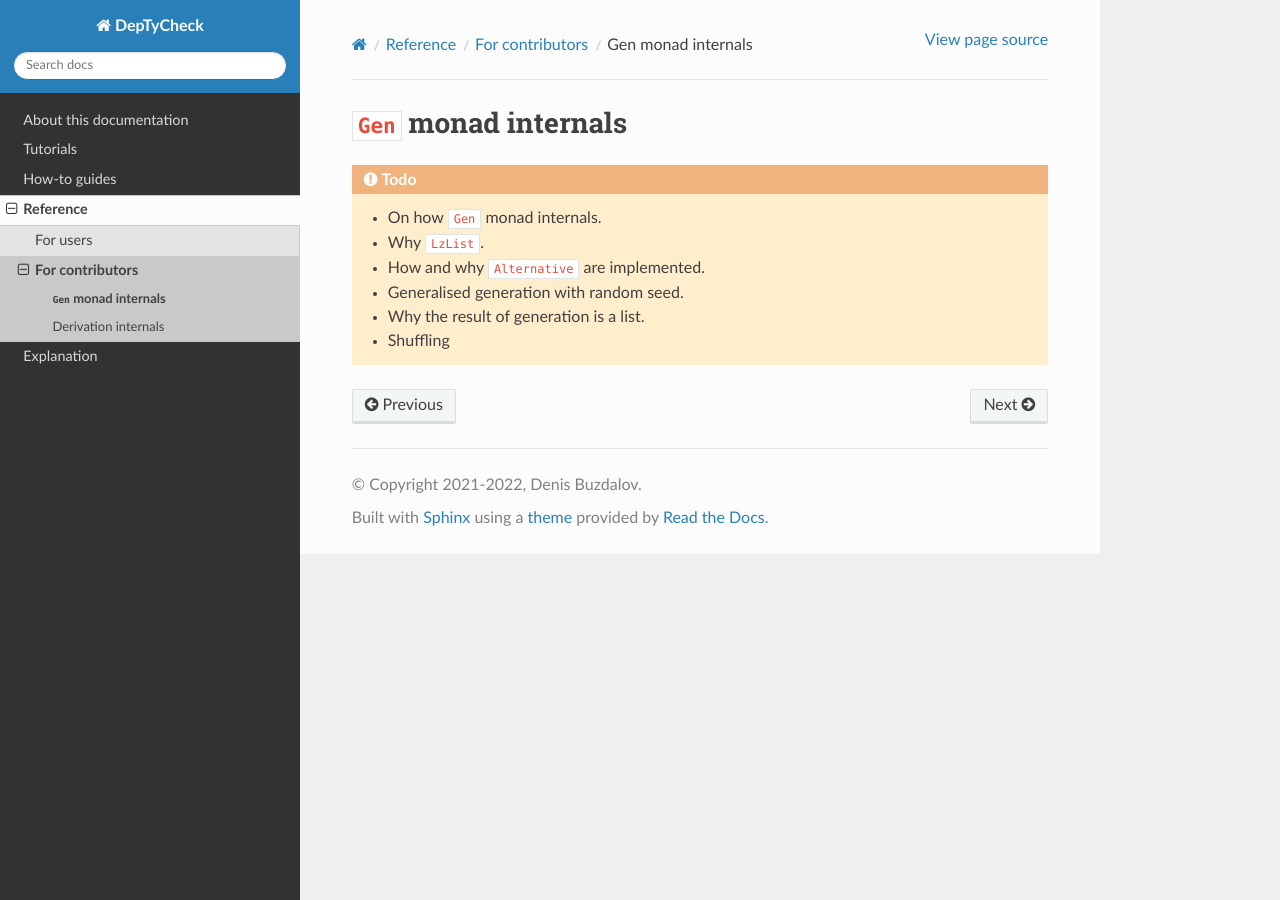
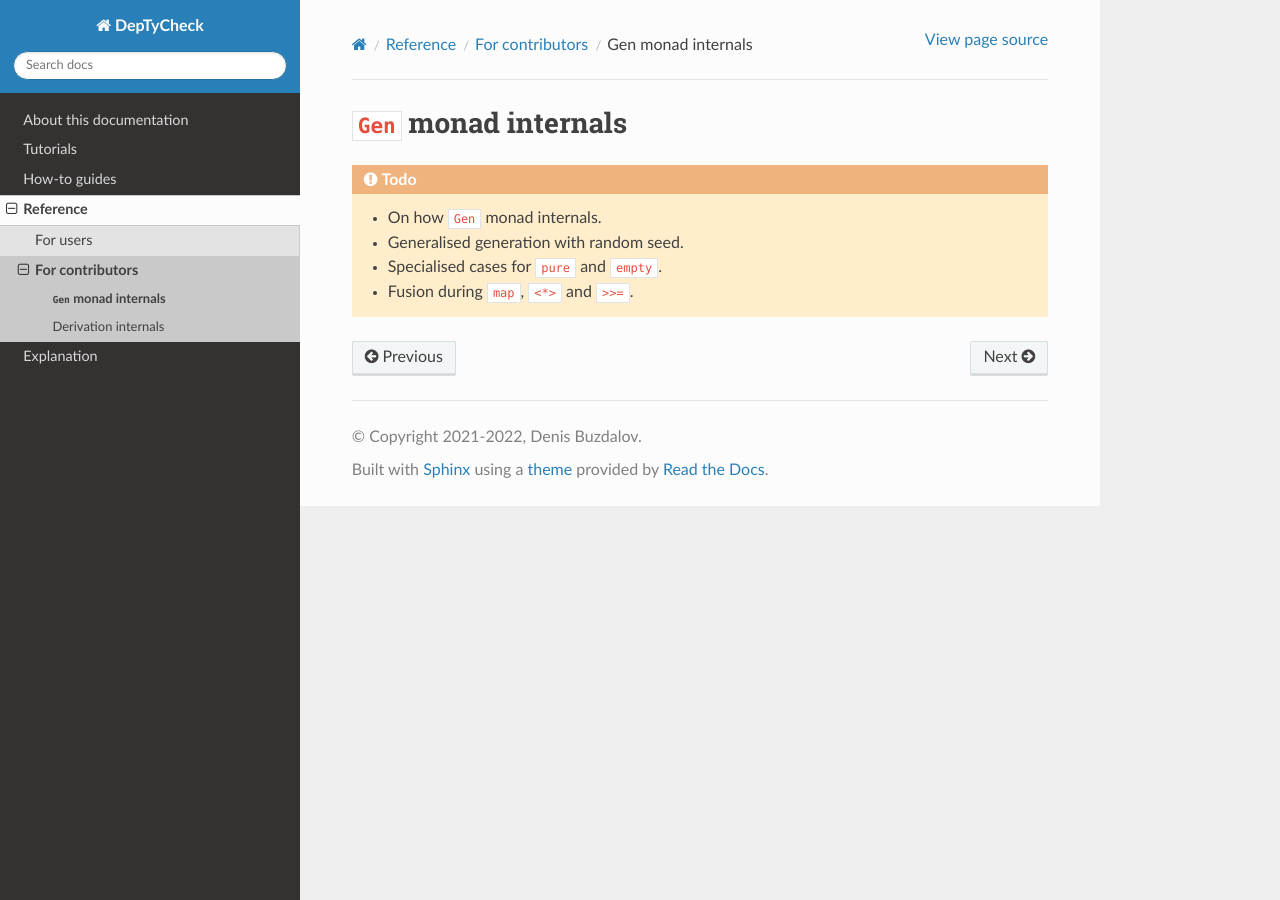
Before and after one commit to buzden/deptycheck, a Sphinx documentation site: the page built from docs/source/reference/contributors/gen-monad.md, in a window 1280 px wide. Built offline with Sphinx 7.4.7 and the Read the Docs theme 2.0.0, drawn with Linux system fonts in a browser that asks for light colours.

Commit message:
[ doc ] Slightly update docs according to recent changes

```diff
--- a/docs/source/reference/contributors/gen-monad.md
+++ b/docs/source/reference/contributors/gen-monad.md
@@ -3,10 +3,8 @@
 :::{todo}
 
 - On how `Gen` monad internals.
-- Why `LzList`.
-- How and why `Alternative` are implemented.
 - Generalised generation with random seed.
-- Why the result of generation is a list.
-- Shuffling
+- Specialised cases for `pure` and `empty`.
+- Fusion during `map`, `<*>` and `>>=`.
 
 :::
```
Also changed, not shown: docs/source/explanation/derivation/design/single-con.md (+1 -1 lines).
